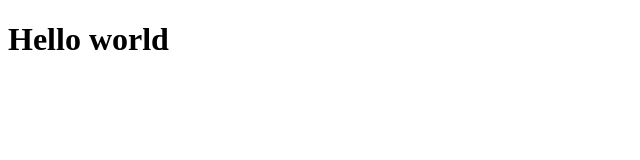
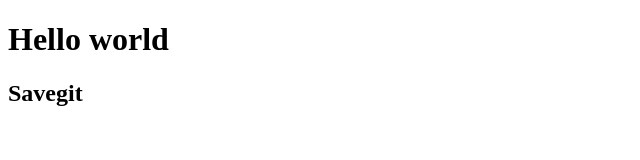
Before and after one commit to lolidoli/git-test, a plain HTML site: page index.html in a window 1280 px wide. Shown: the whole page, without its empty margins (0-640 px from the left). Drawn offline with Linux system fonts and the light colour scheme.

Commit message:
add mode

```diff
--- a/index.html
+++ b/index.html
@@ -7,5 +7,6 @@
 </head>
 <body>
     <h1>Hello world</h1>
+    <h2>Savegit</h2>
 </body>
 </html>
```
